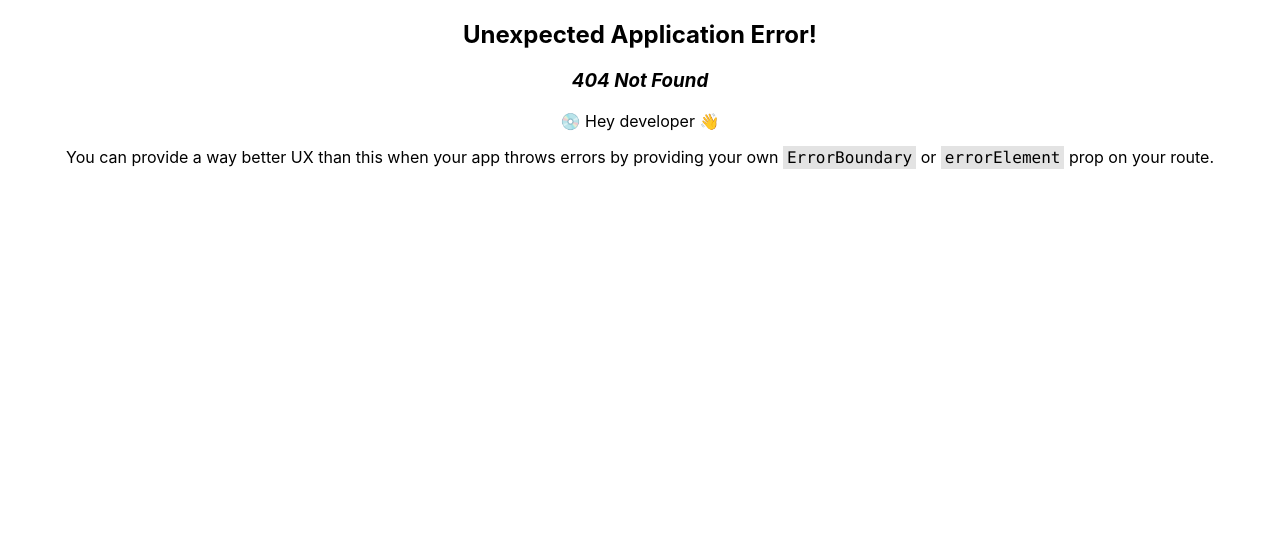
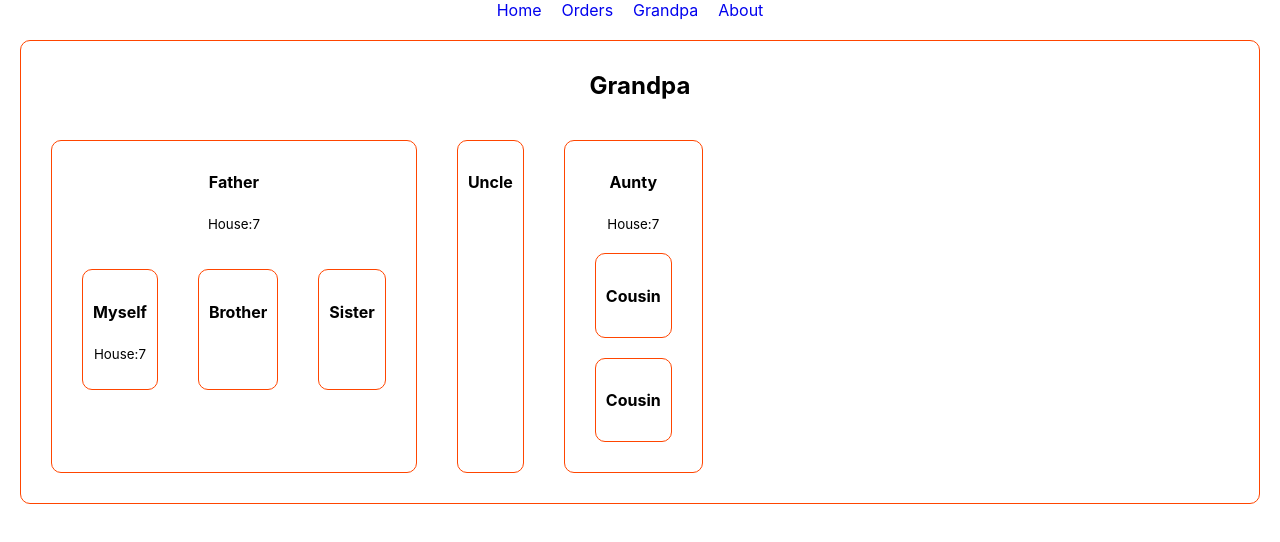
Before and after one commit to PulakBala/T-Shirt-Site, a React (Create React App) app: page /grandpa in a window 1280 px wide. Before the commit this address had no page. Shown: the top 542 px of the page. Built offline with nearby package versions, Linux system fonts and the light colour scheme.

Commit message:
added grandpa

```diff
--- a/src/App.js
+++ b/src/App.js
@@ -1,5 +1,6 @@
 import { createBrowserRouter, RouterProvider } from 'react-router-dom';
 import './App.css';
+import Grandpa from './Components/Grandpa/Grandpa';
 import Home from './Components/Home/Home';
 import Orders from './Components/Orders/Orders';
 import Main from './Layouts/Main';
@@ -18,6 +19,10 @@
         {
           path: '/orders',
           element: <Orders></Orders>
+        },
+        {
+          path: '/grandpa',
+          element: <Grandpa></Grandpa>
         }
       ]
     }
--- /dev/null
+++ b/src/Components/Aunty/Aunty.js
@@ -0,0 +1,17 @@
+import React from 'react';
+import Cusin from '../Cusin/Cusin';
+
+const Aunty = ({house}) => {
+    return (
+        <div>
+            <h4>Aunty</h4>
+            <p><small>House:{house}</small></p>
+            <section className=''>
+                <Cusin></Cusin>
+                <Cusin></Cusin>
+            </section>
+        </div>
+    );
+};
+
+export default Aunty;
--- /dev/null
+++ b/src/Components/Brother/Brother.js
@@ -0,0 +1,11 @@
+import React from 'react';
+
+const Brother = () => {
+    return (
+        <div>
+            <h4>Brother</h4>
+        </div>
+    );
+};
+
+export default Brother;
--- /dev/null
+++ b/src/Components/Cusin/Cusin.js
@@ -0,0 +1,11 @@
+import React from 'react';
+
+const Cusin = () => {
+    return (
+        <div>
+            <h4>Cousin</h4>
+        </div>
+    );
+};
+
+export default Cusin;
--- /dev/null
+++ b/src/Components/Father/Father.js
@@ -0,0 +1,20 @@
+import React from 'react';
+import Brother from '../Brother/Brother';
+import Myself from '../Myself/Myself';
+import Sister from '../Sister/Sister';
+
+const Father = ({house}) => {
+    return (
+        <div>
+            <h4>Father</h4>
+            <p><small>House:{house}</small></p>
+            <section className='flex'>
+                <Myself house={house}></Myself>
+                <Brother house={house}></Brother>
+                <Sister house={house}></Sister>
+            </section>
+        </div>
+    );
+};
+
+export default Father;
--- /dev/null
+++ b/src/Components/Grandpa/Grandpa.css
@@ -0,0 +1,9 @@
+.grandpa, .grandpa div{
+    border: 1px solid orangered;
+    margin: 20px;
+    border-radius: 10px;
+    padding: 10px;
+}
+.flex{
+    display: flex;
+}
--- /dev/null
+++ b/src/Components/Grandpa/Grandpa.js
@@ -0,0 +1,20 @@
+import React from 'react';
+import Aunty from '../Aunty/Aunty';
+import Father from '../Father/Father';
+import Uncle from '../Uncle/Uncle';
+import './Grandpa.css'
+const Grandpa = () => {
+    const house = 7;
+    return (
+        <div className='grandpa'>
+            <h2>Grandpa</h2>
+            <section className='flex'>
+                <Father house={house}></Father>
+                <Uncle house={house}></Uncle>
+                <Aunty house={house}></Aunty>
+            </section>
+        </div>
+    );
+};
+
+export default Grandpa;<h2>Grandpa</h2>
--- /dev/null
+++ b/src/Components/Header/Header.css
@@ -0,0 +1,4 @@
+.header a {
+    margin-right: 20px;
+    text-decoration: none;
+}
--- a/src/Components/Header/Header.js
+++ b/src/Components/Header/Header.js
@@ -1,11 +1,12 @@
 import React from 'react';
 import { Link } from 'react-router-dom';
-
+import './Header.css'
 const Header = () => {
     return (
-        <div>
+        <div className='header'>
             <Link to='/'>Home</Link>
             <Link to='/orders'>Orders</Link>
+            <Link to='/grandpa'>Grandpa</Link>
             <Link to='/about'>About</Link>
 
         </div>
--- /dev/null
+++ b/src/Components/Myself/Myself.js
@@ -0,0 +1,12 @@
+import React from 'react';
+
+const Myself = ({house}) => {
+    return (
+        <div>
+            <h4>Myself</h4>
+            <p><small>House:{house}</small></p>
+        </div>
+    );
+};
+
+export default Myself;
--- /dev/null
+++ b/src/Components/Sister/Sister.js
@@ -0,0 +1,11 @@
+import React from 'react';
+
+const Sister = () => {
+    return (
+        <div>
+            <h4>Sister</h4>
+        </div>
+    );
+};
+
+export default Sister;
--- /dev/null
+++ b/src/Components/Uncle/Uncle.js
@@ -0,0 +1,11 @@
+import React from 'react';
+
+const Uncle = () => {
+    return (
+        <div>
+            <h4>Uncle</h4>
+        </div>
+    );
+};
+
+export default Uncle;
```
